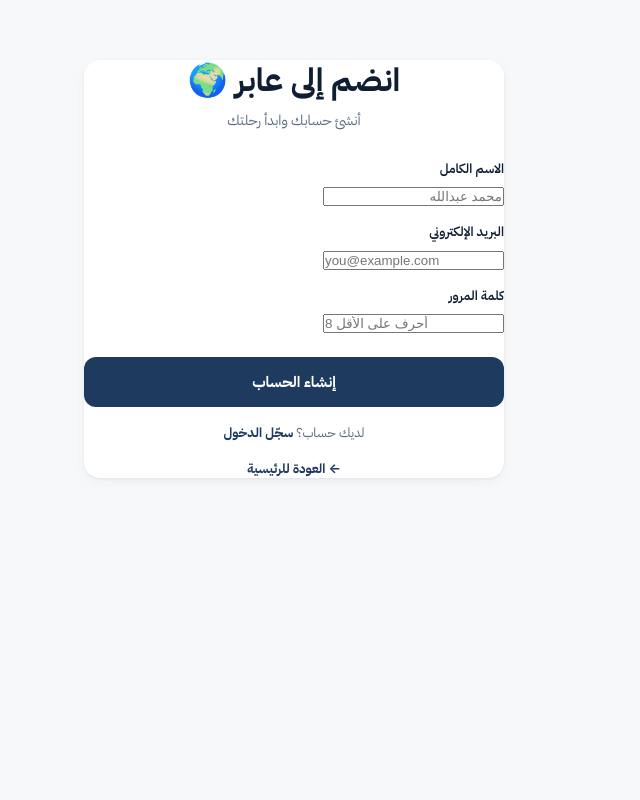
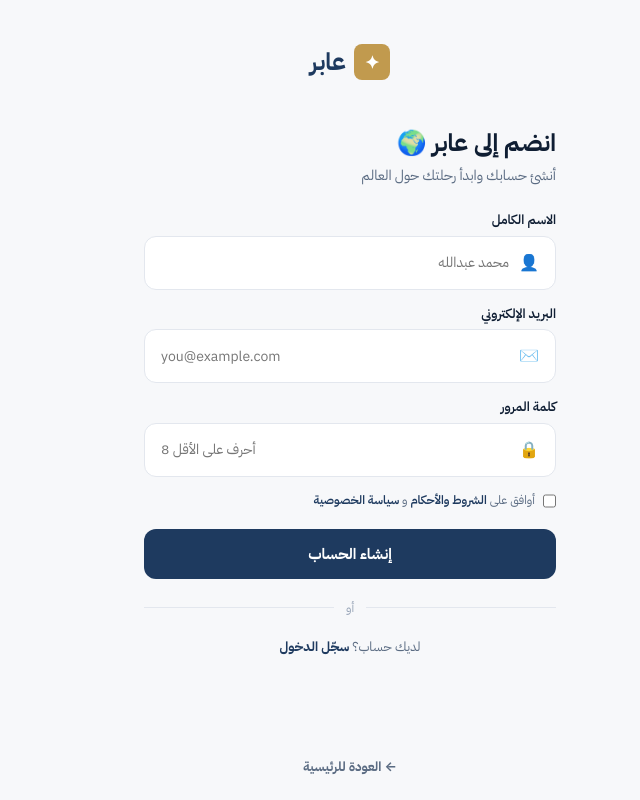
Before and after one commit to Aliwja/aber, a Next.js app: page /signup in a window 1280 px wide. Shown: the whole page, without its empty margins (385-1025 px from the left). Built offline with nearby package versions, Linux system fonts and the light colour scheme; no server answers.

Commit message:
Update page.tsx

```diff
--- a/app/signup/page.tsx
+++ b/app/signup/page.tsx
@@ -28,15 +28,10 @@
 
     try {
       const supabase = createClient(supabaseUrl, supabaseAnon);
-
       const { data, error: signUpError } = await supabase.auth.signUp({
         email,
         password,
-        options: {
-          data: {
-            full_name: fullName,
-          },
-        },
+        options: { data: { full_name: fullName } },
       });
 
       if (signUpError) throw signUpError;
@@ -54,24 +49,27 @@
   }
 
   return (
-    <main className="container" style={{ paddingTop: '60px' }}>
-      <div className="card form">
-        <h1 style={{ textAlign: 'center', marginBottom: '8px' }}>
-          انضم إلى عابر 🌍
-        </h1>
-        <p className="muted" style={{ textAlign: 'center', marginBottom: '28px' }}>
-          أنشئ حسابك وابدأ رحلتك
-        </p>
+    <main style={{ background: 'var(--bg)', minHeight: '100vh' }}>
+      <div className="auth-wrap">
+        <div style={{ textAlign: 'center', marginBottom: '32px' }}>
+          <a href="/" className="brand" style={{ justifyContent: 'center', fontSize: '24px', marginBottom: '16px' }}>
+            <span className="brand-logo" style={{ width: '36px', height: '36px', fontSize: '18px' }}>✦</span>
+            عابر
+          </a>
+        </div>
+
+        <h1 className="auth-title">انضم إلى عابر 🌍</h1>
+        <p className="auth-sub">أنشئ حسابك وابدأ رحلتك حول العالم</p>
 
         {error && <div className="form-error">{error}</div>}
 
         <form onSubmit={handleSignup}>
           <div className="form-group">
-            <label className="form-label" htmlFor="fullName">الاسم الكامل</label>
+            <label className="form-label">الاسم الكامل</label>
+            <div className="input">
+              <span>👤</span>
               <input
-              id="fullName"
                 type="text"
-              className="form-input"
                 placeholder="محمد عبدالله"
                 value={fullName}
                 onChange={(e) => setFullName(e.target.value)}
@@ -79,13 +77,14 @@
                 disabled={loading}
               />
             </div>
+          </div>
 
           <div className="form-group">
-            <label className="form-label" htmlFor="email">البريد الإلكتروني</label>
+            <label className="form-label">البريد الإلكتروني</label>
+            <div className="input">
+              <span>✉️</span>
               <input
-              id="email"
                 type="email"
-              className="form-input"
                 placeholder="you@example.com"
                 value={email}
                 onChange={(e) => setEmail(e.target.value)}
@@ -94,13 +93,14 @@
                 dir="ltr"
               />
             </div>
+          </div>
 
           <div className="form-group">
-            <label className="form-label" htmlFor="password">كلمة المرور</label>
+            <label className="form-label">كلمة المرور</label>
+            <div className="input">
+              <span>🔒</span>
               <input
-              id="password"
                 type="password"
-              className="form-input"
                 placeholder="8 أحرف على الأقل"
                 value={password}
                 onChange={(e) => setPassword(e.target.value)}
@@ -110,19 +110,39 @@
                 dir="ltr"
               />
             </div>
+          </div>
 
-          <button type="submit" className="form-btn" disabled={loading} style={{ marginTop: '8px' }}>
+          <label style={{
+            display: 'flex',
+            gap: '8px',
+            fontSize: '12px',
+            color: 'var(--text-2)',
+            margin: '12px 0 20px',
+          }}>
+            <input type="checkbox" required style={{ accentColor: 'var(--navy-500)', marginTop: '2px' }} />
+            <span>
+              أوافق على <a style={{ color: 'var(--navy-500)', fontWeight: 600, cursor: 'pointer' }}>الشروط والأحكام</a> و <a style={{ color: 'var(--navy-500)', fontWeight: 600, cursor: 'pointer' }}>سياسة الخصوصية</a>
+            </span>
+          </label>
+
+          <button type="submit" className="form-btn" disabled={loading}>
             {loading ? 'جاري إنشاء الحساب...' : 'إنشاء الحساب'}
           </button>
         </form>
 
-        <div className="form-link">
-          لديك حساب؟ <a href="/login">سجّل الدخول</a>
+        <div className="divider">
+          <hr />
+          <span>أو</span>
+          <hr />
         </div>
 
-        <div className="form-link">
-          <a href="/">← العودة للرئيسية</a>
-        </div>
+        <p className="auth-footer" style={{ marginTop: '0', paddingTop: '0' }}>
+          لديك حساب؟ <a href="/login">سجّل الدخول</a>
+        </p>
+
+        <p className="auth-footer">
+          <a href="/" style={{ color: 'var(--text-2)' }}>← العودة للرئيسية</a>
+        </p>
       </div>
     </main>
   );
```
Lines whose indentation alone changed are shown as unchanged.
